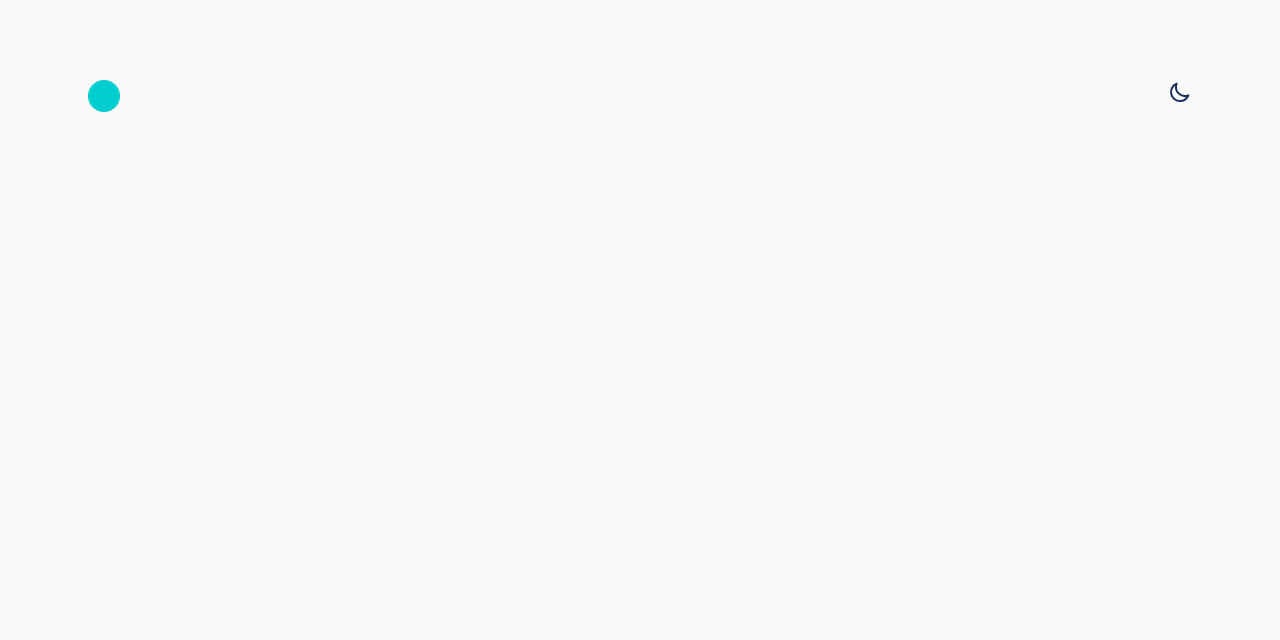
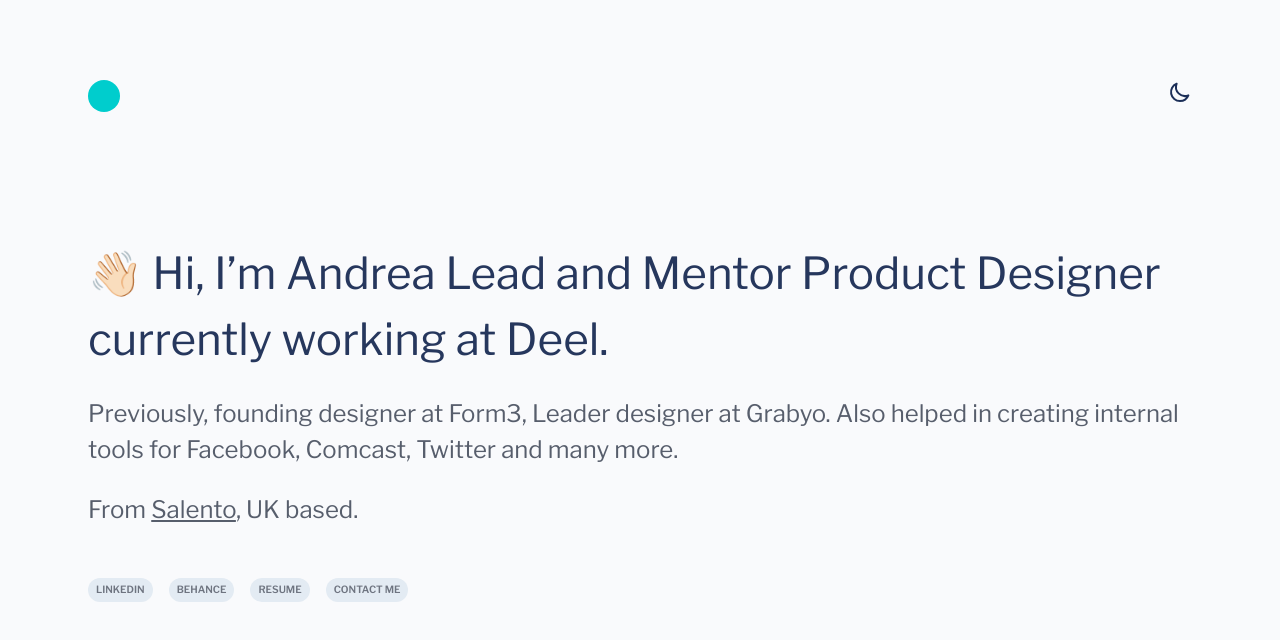
Before and after one commit to ricacostt/andreaportfolio, a Next.js app in the folder my-app/: page / in a window 1280 px wide. Shown: the top 640 px of the page. Built offline with nearby package versions, Linux system fonts and the light colour scheme.

Commit message:
bio component and button component completed

```diff
--- /dev/null
+++ b/my-app/components/Bio/Bio.js
@@ -0,0 +1,28 @@
+import React from 'react'
+import Button from '../Button/Button'
+
+function Bio() {
+  return (
+    <>
+    <div className='flex flex-col justify-center max-w-screen-3xl ml-auto mr-auto pt-16 md:pt-32 xsm:pl-2 xsm:pr-2 pr-8 pl-8 gap-6'>
+        <div className='text-xl xsm:text-3xl text-textPrimaryLight dark:text-textPrimaryDark'>
+            👋🏻 Hi, I’m Andrea Lead and Mentor Product Designer currently working at Deel.
+
+            </div>
+            <div className='text-textSecondaryLight dark:text-textSecondaryDark text-base xsm:text-xl'>Previously, founding designer at Form3, Leader designer at Grabyo. Also helped in creating internal tools for Facebook, Comcast, Twitter and many more.
+            </div>
+            <div className='text-textSecondaryLight dark:text-textSecondaryDark text-base xsm:text-xl'>
+            From <span className='underline'>Salento</span>, UK based.
+        </div>
+    </div>
+    <div className='flex flex-row flex-wrap gap-4 justify-start ml-auto mr-auto pt-12 xsm:pl-2 xsm:pr-2 pr-8 pl-8'>
+        <Button href={''} text={'LINKEDIN'}/>
+        <Button href={''} text={'BEHANCE'}/>
+        <Button href={''} text={'RESUME'}/>
+        <Button href={''} text={'CONTACT ME'}/>
+    </div>
+</>
+  )
+}
+
+export default Bio
--- /dev/null
+++ b/my-app/components/Button/Button.js
@@ -0,0 +1,20 @@
+import React from "react";
+
+function Button({ text, href }) {
+  return (
+    <div className="">
+      <a href={href} target="_blank" rel="noopener noreferrer">
+        <button
+          type="button"
+          className=" text-textButtonLight dark:text-textPrimaryDark bg-bgButtonLight
+    dark:bg-bgButtonDark text-xsm tracking-normal rounded-3xl
+sm:text-sm sm:tracking-wider font-semibold py-py px-2 h-6"
+        >
+          {text}
+        </button>
+      </a>
+    </div>
+  );
+}
+
+export default Button;
--- a/my-app/src/pages/_document.js
+++ b/my-app/src/pages/_document.js
@@ -6,6 +6,9 @@
       <Head>  <link rel="preconnect" href="https://fonts.googleapis.com"/>
 <link rel="preconnect" href="https://fonts.gstatic.com" crossorigin/>
 <link href="https://fonts.googleapis.com/css2?family=Libre+Franklin&display=swap" rel="stylesheet"/>
+<link rel="preconnect" href="https://fonts.googleapis.com"/>
+<link rel="preconnect" href="https://fonts.gstatic.com" crossorigin/>
+<link href="https://fonts.googleapis.com/css2?family=Libre+Franklin:wght@600&display=swap" rel="stylesheet"></link>
 </Head>
       <body>
         <Main />
--- a/my-app/src/pages/index.js
+++ b/my-app/src/pages/index.js
@@ -1,5 +1,6 @@
 import Head from 'next/head'
 import Header from '../../components/Header/Header'
+import Bio from '../../components/Bio/Bio'
 
 
 export default function Home() {
@@ -12,6 +13,7 @@
         <link rel="icon" href="/andrealogo.svg" />
       </Head>
     <Header/>
+    <Bio/>
     </>
   )
 }
--- a/my-app/tailwind.config.js
+++ b/my-app/tailwind.config.js
@@ -27,6 +27,7 @@
 
     },
     screens: {
+      'xxsm': '256px',
       'xsm': "498px",
       'ms': '640px',
       'md': '768px',
```
